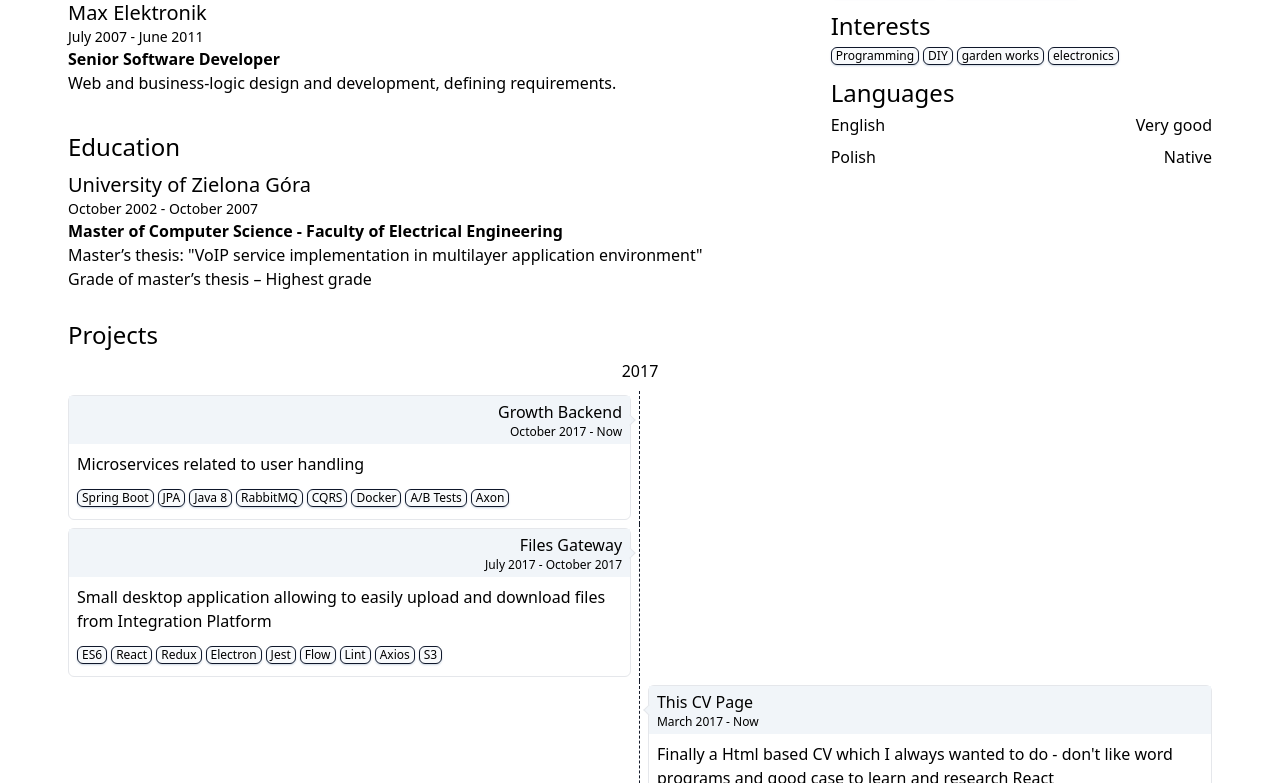
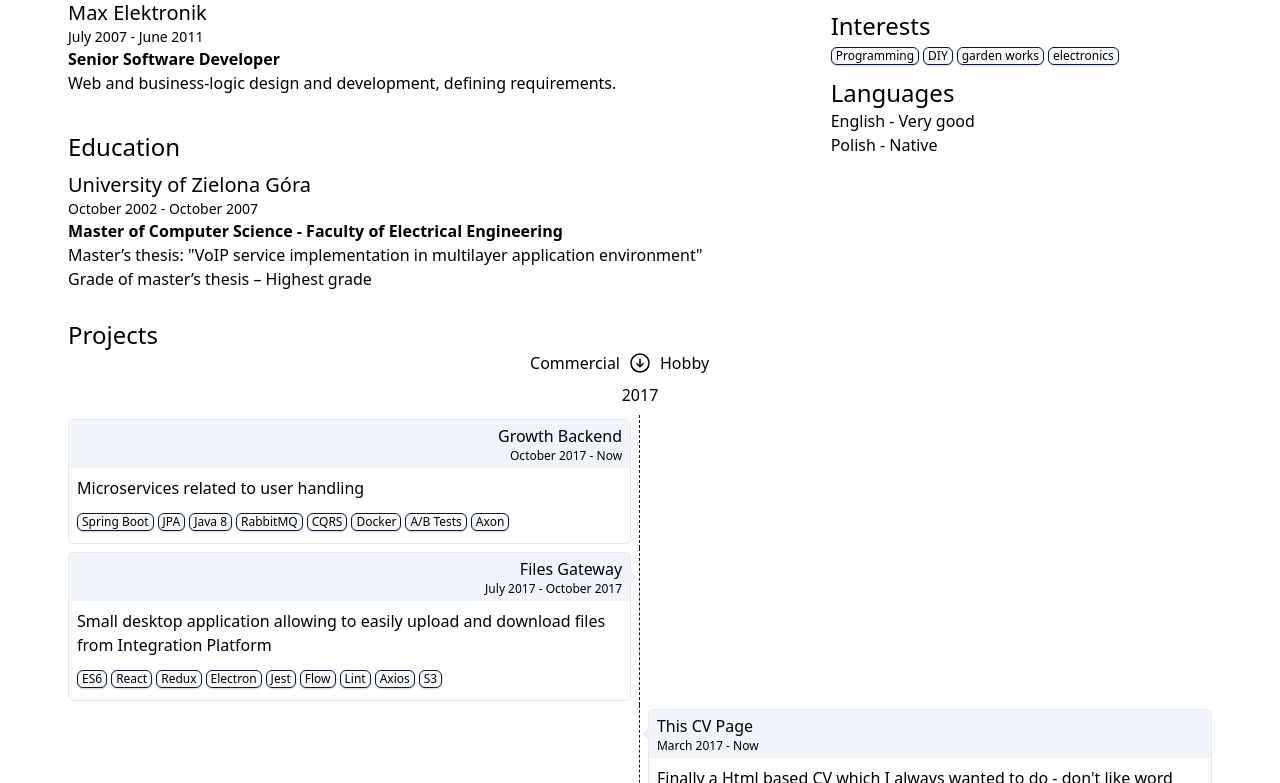
Before and after one commit to irla/irla.github.io, a Next.js app: page / in a window 1280 px wide. Shown: the part 657-1440 px from the top of the page. Built offline with nearby package versions, Linux system fonts and the light colour scheme.

Commit message:
Printing adjustments, projects sorting

```diff
--- a/components/Pill.tsx
+++ b/components/Pill.tsx
@@ -8,9 +8,12 @@ interface PillProps {
 }
 
 export const Pill: React.FC<PillProps> = ({children, label, highlighted, onClick}) => {
-    const classColors = highlighted ?
+    var classColors = highlighted ?
         "text-white bg-slate-600 hover:text-black hover:bg-slate-50" :
         "bg-slate-50 hover:text-white hover:bg-slate-600"
+    if (onClick) {
+        classColors += " pointer-"
+    }
     return <div onClick={() => { if (onClick) onClick(label)} } className={"group select-none inline-block mr-1 mb-1 px-1 text-xs border border-slate-900 rounded-md shadow-sm shadow-slate-300 " + classColors}>
     {label}
     {(children != null) && <div className="hidden absolute group-hover:block bg-slate-600 border-slate-900 rounded-md max-w-xs border mt-1 p-1 shadow-sm text-white">{children}</div>}
--- a/pages/index.tsx
+++ b/pages/index.tsx
@@ -40,7 +40,7 @@ const Home: NextPage<Props> = ({experience, skills, projects}: Props) => {
   const filterIsBlank = !isNotBlank(filter)
 
   return (
-    <div className='scroll-pt-40'>
+    <div>
       <Head>
         <title>Paweł Irla - CV</title>
         <meta name="viewport" content="width=device-width, initial-scale=1" />
@@ -51,7 +51,7 @@ const Home: NextPage<Props> = ({experience, skills, projects}: Props) => {
       <header className="print:hidden fixed min-w-full z-50">
         <Navbar onFilterUpdate={(value) => {setFilter(value)}} filterValue={filter} navigation={navigation} />
       </header>
-      <main className='print:px-0 px-1 max-w-6xl mx-auto pt-16'>
+      <main className='print:px-0 px-1 max-w-6xl mx-auto pt-16 print:pt-1'>
         <div className={'py-2 ' + (filterIsBlank ? 'sm:flex' : 'hidden')}>
           <div className='sm:basis-2/3'>
             <PersonalDetails />
--- a/sections/Navbar.tsx
+++ b/sections/Navbar.tsx
@@ -110,7 +110,7 @@ export const Navbar: React.FC<NavbarProps> = (props => {
             <div className="relative flex items-center justify-between h-16">
               <div className="absolute inset-y-0 left-0 flex items-center sm:hidden">
                 {/* Mobile menu button*/}
-                <Disclosure.Button className="inline-flex items-center justify-center p-2 rounded-md text-gray-400 hover:text-white hover:bg-gray-700 focus:outline-none focus:ring-2 focus:ring-inset focus:ring-white">
+                <Disclosure.Button className="inline-flex items-center justify-center p-2 rounded-md text-gray-900 hover:text-white hover:bg-gray-700 focus:outline-none focus:ring-2 focus:ring-inset focus:ring-white">
                   <span className="sr-only">Open main menu</span>
                   {open ? (
                     <XCircleIcon className="block h-6 w-6" aria-hidden="true" />
@@ -172,7 +172,7 @@ export const Navbar: React.FC<NavbarProps> = (props => {
                   as="a"
                   href={item.href}
                   className={classNames(
-                    isCurrent(item) ? 'bg-gray-900 text-white' : 'text-gray-300 hover:bg-gray-700 hover:text-white',
+                    isCurrent(item) ? 'bg-gray-400 text-gray-900' : 'text-gray-900 hover:bg-gray-700 hover:text-white',
                     'block px-3 py-2 rounded-md text-base font-medium'
                   )}
                   aria-current={isCurrent(item) ? 'page' : undefined}
--- a/sections/Projects/index.tsx
+++ b/sections/Projects/index.tsx
@@ -1,5 +1,7 @@
 import { Project } from './Project'
-import { filterMatches } from '../../lib/filter'
+import { filterMatches, isNotBlank } from '../../lib/filter'
+import { useState } from 'react'
+import { ArrowDownCircleIcon, ArrowUpCircleIcon } from '@heroicons/react/24/outline'
 
 export interface Project {
     name: string,
@@ -35,10 +37,8 @@ export interface MonthOfProjects extends Partial<Record<ProjectType, Project>> {
 
 export const groupSortAndFilter = (projects: ProjectsProps, sortDir: SortDir = SortDir.DESC): Map<number, YearOfProjects> => {
     let years = new Map<number, YearOfProjects>()
-    let filter = projects.filter
-    let commercial = projects.commercial
-    let hobby = projects.hobby
-    if (filter && filter.trim().length > 0) {
+    let {filter, commercial, hobby} = projects
+    if (isNotBlank(filter)) {
         commercial = commercial.filter(project => project.technologies.some(skill => filterMatches(filter, skill)))
         hobby = hobby.filter(project => project.technologies.some(skill => filterMatches(filter, skill)))
     }
@@ -83,15 +83,25 @@ const sort = <Type,>(map: Map<number, Type>, sortDir: SortDir): Map<number, Type
 }
 
 export const Projects: React.FC<ProjectsProps> = (props) => {
+    const [sortDir, setSortDir] = useState(SortDir.DESC)
 
-    const grouped = groupSortAndFilter(props)
+    const grouped = groupSortAndFilter(props, sortDir)
     const filtered = props.filter.trim().length > 0
 
+    const sorter = sortDir == SortDir.DESC
+        ? <ArrowDownCircleIcon onClick={() => setSortDir(SortDir.ASC)}/>
+        : <ArrowUpCircleIcon onClick={() => setSortDir(SortDir.DESC)}/>
+
     return (
-        <div id="Projects" className={filtered ? "sm:mr-2" : ""}>
-            <div className='block text-2xl'>Projects</div>
+        <div id="Projects" className={" " + (filtered ? "sm:mr-2" : "")}>
+            <div className='text-2xl sm:basis-full'>Projects</div>
+            <div className='sm:print:hidden flex flex-row-reverse sm:flex-row gap-x-2 basis-full items-center'>
+                <div className='basis-0 grow text-right'>Commercial</div>
+                <div className='w-6 h-6 cursor-pointer'>{sorter}</div>
+                <div className='basis-0 grow'>Hobby</div>
+            </div>
             {[... grouped].map(([year, yearOfProjects]) => {
-                return <div key={year} className='flex flex-wrap'>
+                return <div key={year} className='basis-full flex flex-wrap'>
                         <div className='basis-full flex items-center my-2'><span className='m-auto'>{year}</span></div>
                         {[... yearOfProjects.months].map(([month, projects]) => {
                             return <div className="basis-full flex flex-wrap sm:flex-nowrap">
--- a/sections/Skills.tsx
+++ b/sections/Skills.tsx
@@ -55,8 +55,8 @@ export const Skills: React.FC<SkillsProps> = ({skills, languages, interests, fil
             <div className={isNotBlank(filter) ? 'hidden' : ''}>
                 <div className='block text-2xl'>Languages</div>
                 {languages.map((languageItem: Language) => {
-                    return <div key={languageItem.name} className="py-1">
-                        <div className='block'>{languageItem.name}<span className='float-right'>{languageItem.level}</span></div>
+                    return <div key={languageItem.name}>
+                        <div className='block'>{languageItem.name} - <span>{languageItem.level}</span></div>
                     </div>
                 })}
             </div>
--- a/styles/globals.css
+++ b/styles/globals.css
@@ -4,9 +4,16 @@
 
 @page {
     size: auto;   /* auto is the initial value */
-    margin: 2pt 0pt;  /* this affects the margin in the printer settings */
+    margin: 2pt;  /* this affects the margin in the printer settings */
 }
 
 html {
     scroll-padding-top: 4rem;
 }
+
+@media print {
+    html {
+        scroll-padding-top: 1pt;
+
+    }
+}
```
Also changed, not shown: 1 other file (tests, documents, lock files or other folders).
